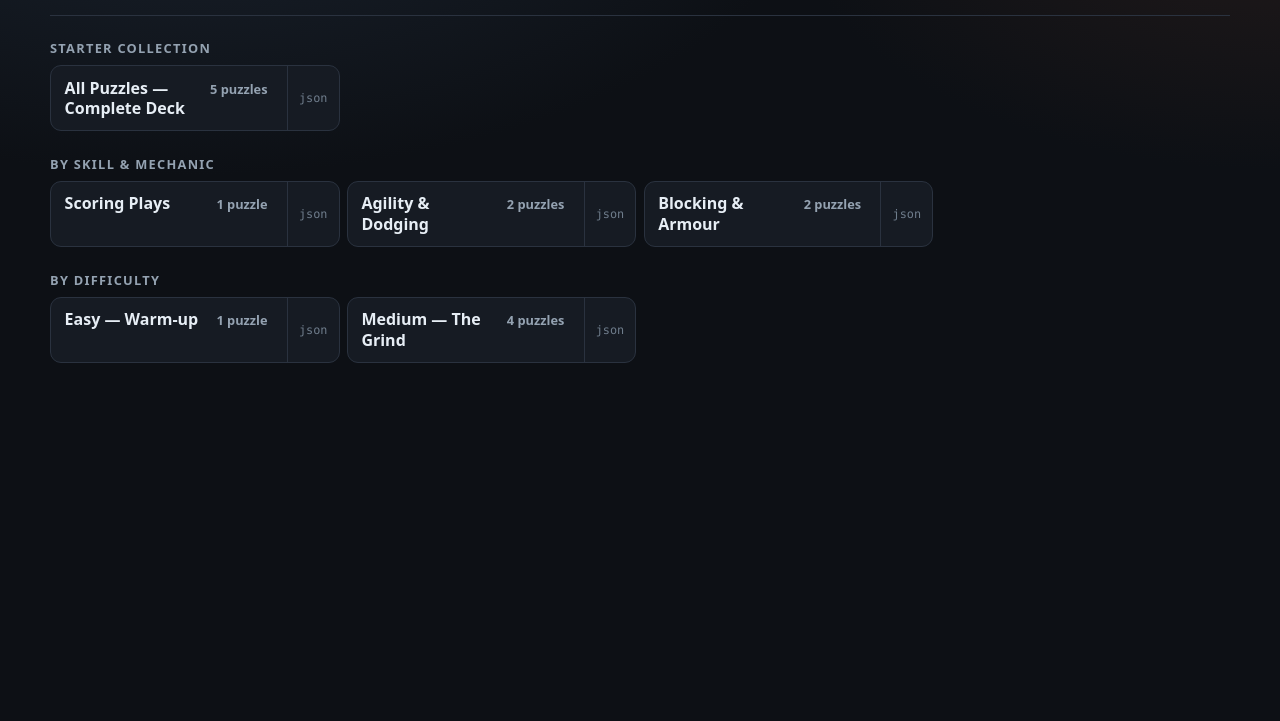
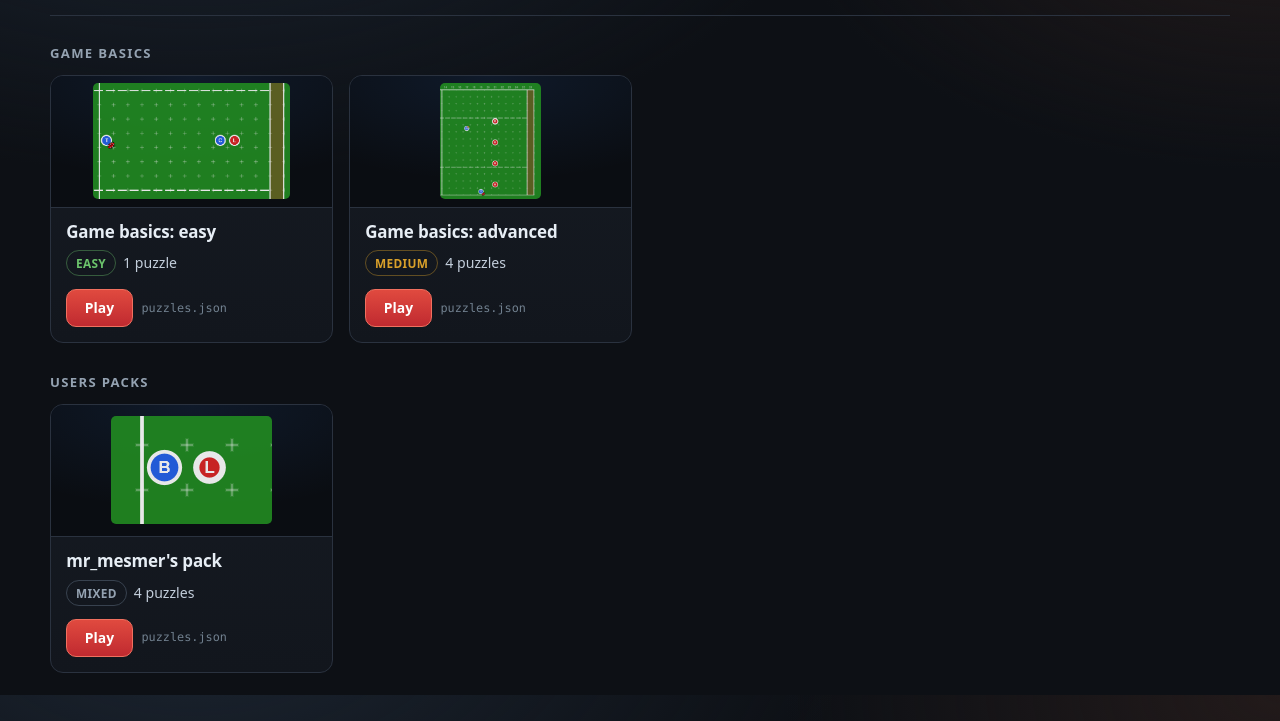
Before and after one commit to yashart/BloodBowlPuzzle, a plain HTML site: page index.html in a window 1280 px wide. Shown: the part 105-826 px from the top of the page. Before the commit the page ends 800 px from the top, so only its background shows below. Drawn offline with Linux system fonts and the light colour scheme.

Commit message:
Landing: preview images back, readable pack cards, Game basics + Users packs
- sets.json now has two categories: 'Game basics' (easy, advanced) and 'Users packs' (mr_mesmer's pack)
- new decks: puzzles/game-basics-easy.json, game-basics-advanced.json, mr-mesmer.json (old themed decks removed)
- cards show the pack preview picture again, the pack name, a difficulty chip + 'N puzzles',
  a Play button and a readable 'puzzles.json' link instead of the raw file path
- covers use contain in a fixed-height frame so pitch diagrams are not cropped
- docs (README/guide) updated to the new catalogue

Co-authored-by: arena-agent <297053741+arena-agent@users.noreply.github.com>

```diff
--- a/css/style.css
+++ b/css/style.css
@@ -549,7 +549,7 @@ details.help[open] summary { margin-bottom: .6rem; }
 .roll-hint thead { background: var(--panel-2); }
 .roll-hint p { margin-top: .4rem; }
 
-/* ----------------------------------------------------------- landing (category → sets) */
+/* ----------------------------------------------------------- landing (category → packs) */
 
 body[data-page="landing"] main { padding: clamp(1.5rem, 5vw, 3.5rem) 0 3rem; }
 
@@ -570,66 +570,108 @@ body[data-page="landing"] main { padding: clamp(1.5rem, 5vw, 3.5rem) 0 3rem; }
 }
 .landing-hero .btn { display:inline-flex; align-items:center; justify-content:center; }
 
-.landing-categories { margin-top: 1.6rem; display: grid; gap: 1.6rem; }
+.landing-categories { margin-top: 1.9rem; display: grid; gap: 2rem; }
 
 .category-title {
-  margin: 0 0 .55rem;
-  font-size: .8rem;
+  margin: 0 0 .8rem;
+  font-size: .82rem;
   font-weight: 800;
   letter-spacing: .1em;
   text-transform: uppercase;
   color: var(--muted);
 }
 
-.set-list {
-  list-style: none;
+.set-grid {
+  display: grid;
+  gap: 1rem;
+  grid-template-columns: repeat(auto-fill, minmax(268px, 1fr));
+}
+
+.set-card {
+  display: flex;
+  flex-direction: column;
+  background: linear-gradient(180deg, var(--panel) 0%, var(--bg-2) 100%);
+  border: 1px solid var(--line);
+  border-radius: 13px;
+  overflow: hidden;
+  transition: border-color .15s ease, transform .12s ease, box-shadow .15s ease;
+}
+.set-card:hover {
+  border-color: var(--line-2);
+  transform: translateY(-2px);
+  box-shadow: 0 10px 26px rgba(0, 0, 0, .38);
+}
+
+/* the preview keeps the whole pitch visible instead of cropping players away */
+.set-cover {
+  display: flex;
+  align-items: center;
+  justify-content: center;
+  height: 132px;
+  padding: .45rem;
+  background:
+    radial-gradient(360px 150px at 50% 0%, rgba(63, 140, 255, .10), transparent 70%),
+    #0a0d12;
+  border-bottom: 1px solid var(--line);
+}
+.set-cover img {
+  max-width: 100%;
+  max-height: 100%;
+  width: auto;
+  height: auto;
+  display: block;
+  border-radius: 5px;
+  opacity: .9;
+  transition: opacity .15s ease;
+}
+.set-card:hover .set-cover img { opacity: 1; }
+.set-cover-empty { font-size: .78rem; color: #5f6b79; }
+
+.set-body {
+  display: flex;
+  flex-direction: column;
+  flex: 1 1 auto;
+  gap: .45rem;
+  padding: .85rem .95rem .95rem;
+}
+.set-title {
   margin: 0;
-  padding: 0;
-  display: grid;
+  font-size: 1.06rem;
+  font-weight: 700;
+  line-height: 1.3;
+  letter-spacing: -.01em;
+  overflow-wrap: anywhere;
+}
+.set-meta {
+  display: flex;
+  align-items: center;
   gap: .45rem;
-  grid-template-columns: repeat(auto-fill, minmax(280px, 1fr));
+  flex-wrap: wrap;
+  font-size: .88rem;
+  color: #c3cedb;
 }
-.set-row {
+.pack-count { font-variant-numeric: tabular-nums; }
+
+.set-actions {
   display: flex;
-  align-items: stretch;
-  gap: .35rem;
-  background: var(--panel);
-  border: 1px solid var(--line);
-  border-radius: 11px;
-  overflow: hidden;
-  transition: border-color .15s ease, background .15s ease;
+  align-items: center;
+  gap: .55rem;
+  margin-top: auto;
+  padding-top: .35rem;
 }
-.set-row:hover { border-color: var(--line-2); background: var(--panel-2); }
-.set-link {
-  flex: 1 1 auto;
-  display: flex;
-  align-items: baseline;
-  justify-content: space-between;
-  gap: .75rem;
-  min-width: 0;
-  padding: .7rem .85rem;
-  color: var(--text);
+.set-actions .btn { display: inline-flex; align-items: center; justify-content: center; padding: .45rem 1.1rem; }
+.set-file {
+  font-size: .74rem;
+  color: #71808f;
+  border-bottom: 1px dotted transparent;
 }
-.set-link:hover { text-decoration: none; color: var(--text); }
-.set-title { font-weight: 700; line-height: 1.3; min-width: 0; overflow-wrap: anywhere; }
-.set-meta {
-  flex: none;
-  font-size: .8rem;
-  font-weight: 600;
-  color: var(--muted);
-  font-variant-numeric: tabular-nums;
-  white-space: nowrap;
+.set-file:hover { color: var(--blue); border-bottom-color: currentColor; text-decoration: none; }
+
+@media (max-width: 560px) {
+  .landing-hero { align-items: flex-start; }
+  .landing-hero .btn { width: 100%; }
+  .set-cover { height: 116px; }
 }
-.set-json {
-  flex: none;
-  display: inline-flex;
-  align-items: center;
-  padding: 0 .7rem;
-  font-size: .74rem;
-  color: #6f7d8c;
-  border-left: 1px solid var(--line);
-}
-.set-json:hover { color: var(--blue); background: rgba(63,140,255,.08); text-decoration: none; }
 
 .zen-back {
   display:flex; align-items:center; flex-wrap:wrap; gap:.3rem;
--- a/js/app.js
+++ b/js/app.js
@@ -147,8 +147,8 @@ async function bootLanding() {
       title: 'Blood Bowl Puzzles',
       categories: [{
         id: 'all',
-        title: 'All puzzles',
-        sets: [{ id: 'default', title: 'Default deck', file: 'puzzles.json', count: null }],
+        title: 'Game basics',
+        sets: [{ id: 'default', title: 'Complete deck', file: 'puzzles.json', count: null }],
       }],
     };
   }
@@ -187,32 +187,50 @@ function screenError(title, message, isPlay = false) {
 
 /* ---------------- landing ---------------- */
 
-/** One set: its pack name, how many puzzles it holds, and a link to its deck. */
-function setRowHtml(s) {
+const DIFFICULTY_LABELS = { easy: 'easy', medium: 'medium', hard: 'hard', mixed: 'mixed' };
+
+/** "1 puzzle" / "4 puzzles" — with the difficulty in the same breath. */
+function packMetaHtml(s) {
   const n = Number(s.count);
-  const meta = Number.isFinite(n) && s.count !== null && s.count !== undefined && s.count !== ''
-    ? `${n} puzzle${n === 1 ? '' : 's'}`
-    : '';
-  const tip = s.description ? `${s.description} (${s.file})` : s.file;
+  const hasCount = s.count !== null && s.count !== undefined && s.count !== '' && Number.isFinite(n);
+  const diff = DIFFICULTY_LABELS[String(s.difficulty || '').toLowerCase()] || '';
+  const diffChip = diff ? `<span class="chip ${diff}">${esc(diff)}</span>` : '';
+  const count = hasCount ? `${n} puzzle${n === 1 ? '' : 's'}` : '';
+  return `${diffChip}${count ? `<span class="pack-count">${esc(count)}</span>` : ''}`;
+}
+
+/** One pack: preview picture, its name, what is inside, and how to start it. */
+function setCardHtml(s) {
+  const title = s.title || s.id;
+  const meta = packMetaHtml(s);
+  const cover = s.cover
+    ? `<img src="${esc(s.cover)}" alt="" loading="lazy" decoding="async">`
+    : '<span class="set-cover-empty">no preview</span>';
+  const tip = s.description ? `${s.description} — ${title}` : title;
+
   return `
-    <li class="set-row">
-      <a class="set-link" href="${esc(playUrl(s.file))}" title="${esc(tip)}">
-        <span class="set-title">${esc(s.title || s.id)}</span>
-        ${meta ? `<span class="set-meta">${esc(meta)}</span>` : ''}
-      </a>
-      <a class="set-json mono" href="${esc(s.file)}" target="_blank" rel="noopener"
-         title="Open the puzzles.json for this set">json</a>
-    </li>`;
+    <article class="set-card">
+      <a class="set-cover" href="${esc(playUrl(s.file))}" tabindex="-1" aria-hidden="true">${cover}</a>
+      <div class="set-body">
+        <h3 class="set-title">${esc(title)}</h3>
+        <div class="set-meta">${meta}</div>
+        <div class="set-actions">
+          <a class="btn primary btn-sm" href="${esc(playUrl(s.file))}" title="${esc(tip)}">Play</a>
+          <a class="set-file mono" href="${esc(s.file)}" target="_blank" rel="noopener"
+             title="Open the puzzles.json file this pack plays">puzzles.json</a>
+        </div>
+      </div>
+    </article>`;
 }
 
 function categoryHtml(cat) {
-  const sets = (cat.sets || []).map(setRowHtml).join('');
+  const cards = (cat.sets || []).map(setCardHtml).join('');
   return `
     <section class="category" id="cat-${esc(cat.id)}">
       <h2 class="category-title">${esc(cat.title)}</h2>
-      ${sets
-        ? `<ul class="set-list">${sets}</ul>`
-        : '<p class="muted small">No sets in this category yet.</p>'}
+      ${cards
+        ? `<div class="set-grid">${cards}</div>`
+        : '<p class="muted small">No packs in this category yet.</p>'}
     </section>`;
 }
 
--- a/puzzles/easy.json
+++ b/puzzles/game-basics-easy.json
@@ -1,9 +1,5 @@
 {
   "version": 1,
-  "meta": {
-    "count": 1,
-    "title": "puzzles/easy.json"
-  },
   "puzzles": [
     {
       "id": "base-puzzles-05",
--- a/sets.json
+++ b/sets.json
@@ -1,85 +1,42 @@
 {
   "title": "Blood Bowl Puzzles",
-  "subtitle": "Pick a set, build the play and compare with the solution — no win/lose, just the right sequence and the real odds.",
   "categories": [
     {
-      "id": "starter",
-      "title": "Starter Collection",
-      "description": "The complete deck. Start here if you're new — it mixes scoring, dodging and blocking.",
+      "id": "game-basics",
+      "title": "Game basics",
       "sets": [
         {
-          "id": "all-puzzles",
-          "title": "All Puzzles — Complete Deck",
-          "file": "puzzles.json",
-          "description": "All 5 puzzles in one run: Human TD, Skaven tricks, lineman vs mummy and the snotling hunt.",
-          "difficulty": "mixed",
-          "count": 5,
-          "tags": ["all", "mixed"],
+          "id": "game-basics-easy",
+          "title": "Game basics: easy",
+          "file": "puzzles/game-basics-easy.json",
+          "description": "One simple scoring play to learn the flow: read the pitch, build the action sequence, guess the odds.",
+          "difficulty": "easy",
+          "count": 1,
           "cover": "images/puzzle-04.png"
+        },
+        {
+          "id": "game-basics-advanced",
+          "title": "Game basics: advanced",
+          "file": "puzzles/game-basics-advanced.json",
+          "description": "Dodging through tackle zones, blitzing a Mummy and breaking a snotling's armour — with and without rerolls.",
+          "difficulty": "medium",
+          "count": 4,
+          "cover": "images/puzzle-02.png"
         }
       ]
     },
     {
-      "id": "by-skill",
-      "title": "By Skill & Mechanic",
-      "description": "Practice one mechanic at a time. Each set is 1-2 puzzles focused on a single Blood Bowl idea.",
+      "id": "users-packs",
+      "title": "Users packs",
       "sets": [
         {
-          "id": "scoring",
-          "title": "Scoring Plays",
-          "file": "puzzles/scoring.json",
-          "description": "Human Thrower to Catcher for the touchdown. Pass, catch and movement.",
-          "difficulty": "easy",
-          "count": 1,
-          "tags": ["passing", "catch", "agility"],
-          "cover": "images/puzzle-04.png"
-        },
-        {
-          "id": "agility",
-          "title": "Agility & Dodging",
-          "file": "puzzles/agility.json",
-          "description": "Gutter Runner and Skitter through tackle zones. Risky dodges with and without rerolls.",
-          "difficulty": "medium",
-          "count": 2,
-          "tags": ["dodge", "reroll", "skaven"],
-          "cover": "images/puzzle-02.png"
-        },
-        {
-          "id": "bash",
-          "title": "Blocking & Armour",
-          "file": "puzzles/blocking.json",
-          "description": "Lineman vs Mummy blitz and the snotling injury hunt — blocks, armour breaks and KO odds.",
-          "difficulty": "medium",
-          "count": 2,
-          "tags": ["block", "armour", "injury"],
-          "cover": "images/puzzle-01.png"
-        }
-      ]
-    },
-    {
-      "id": "difficulty",
-      "title": "By Difficulty",
-      "description": "Quick filter if you want easy warm-ups or harder grinds.",
-      "sets": [
-        {
-          "id": "easy",
-          "title": "Easy — Warm-up",
-          "file": "puzzles/easy.json",
-          "description": "Single easy puzzle to learn the UI: Human TD with no rerolls.",
-          "difficulty": "easy",
-          "count": 1,
-          "tags": ["easy", "intro"],
-          "cover": "images/puzzle-04.png"
-        },
-        {
-          "id": "medium",
-          "title": "Medium — The Grind",
-          "file": "puzzles/medium.json",
-          "description": "4 medium puzzles: Skaven dodges, mummy blitzes and snotling removal.",
-          "difficulty": "medium",
+          "id": "mr-mesmer",
+          "title": "mr_mesmer's pack",
+          "file": "puzzles/mr-mesmer.json",
+          "description": "Every puzzle authored by mr_mesmer: the Human touchdown, both Skaven dodges and the snotling hunt.",
+          "difficulty": "mixed",
           "count": 4,
-          "tags": ["medium", "challenge"],
-          "cover": "images/puzzle-02.png"
+          "cover": "images/puzzle-03.png"
         }
       ]
     }
```
Also changed, not shown: guide.html (+11 -8 lines), puzzles/blocking.json (deleted, +0 -79 lines), puzzles/game-basics-advanced.json (renamed from puzzles/medium.json, +33 -37 lines), puzzles/mr-mesmer.json (renamed from puzzles/agility.json, +78 -4 lines), puzzles/scoring.json (deleted, +0 -50 lines), 1 other file.
